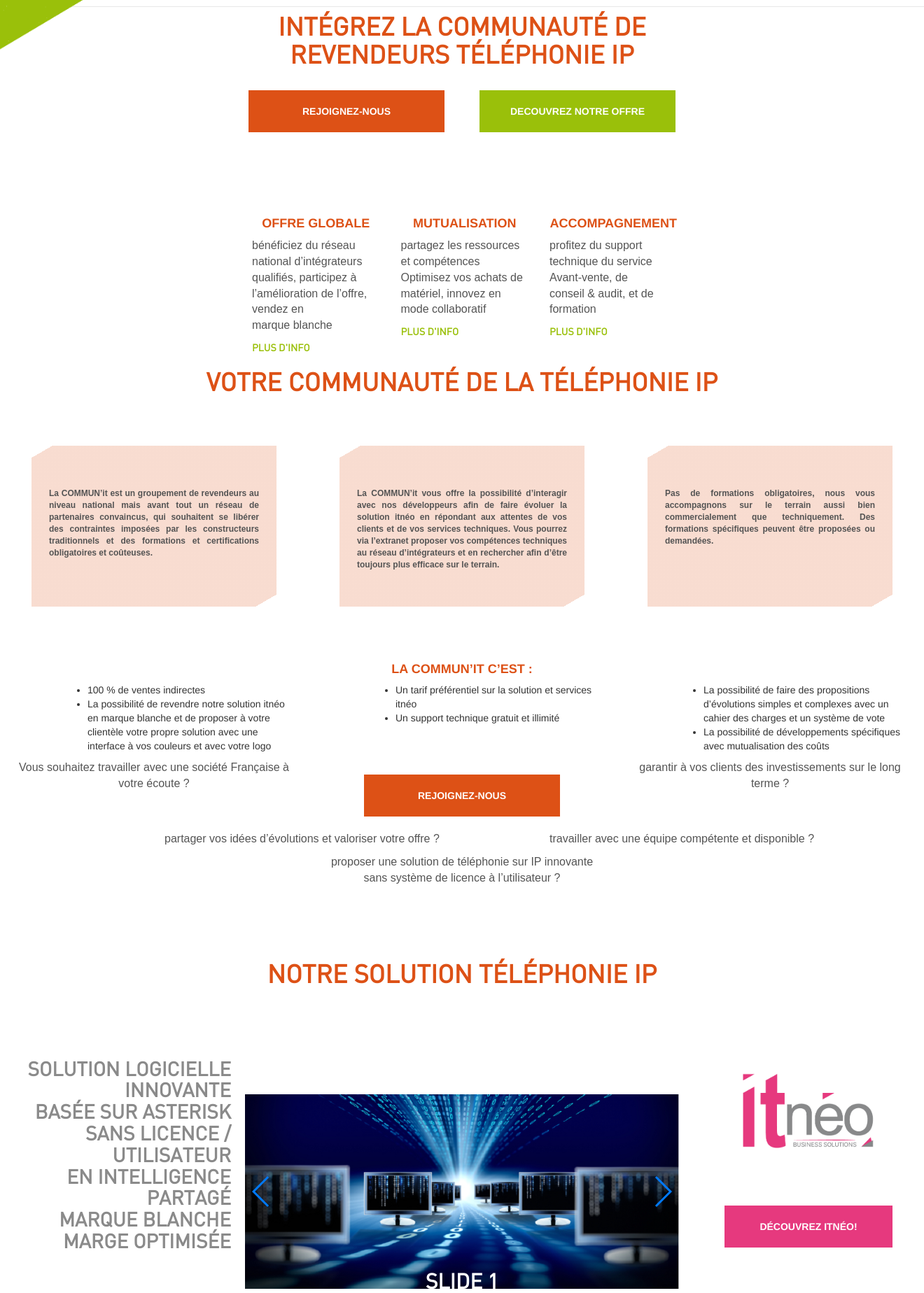
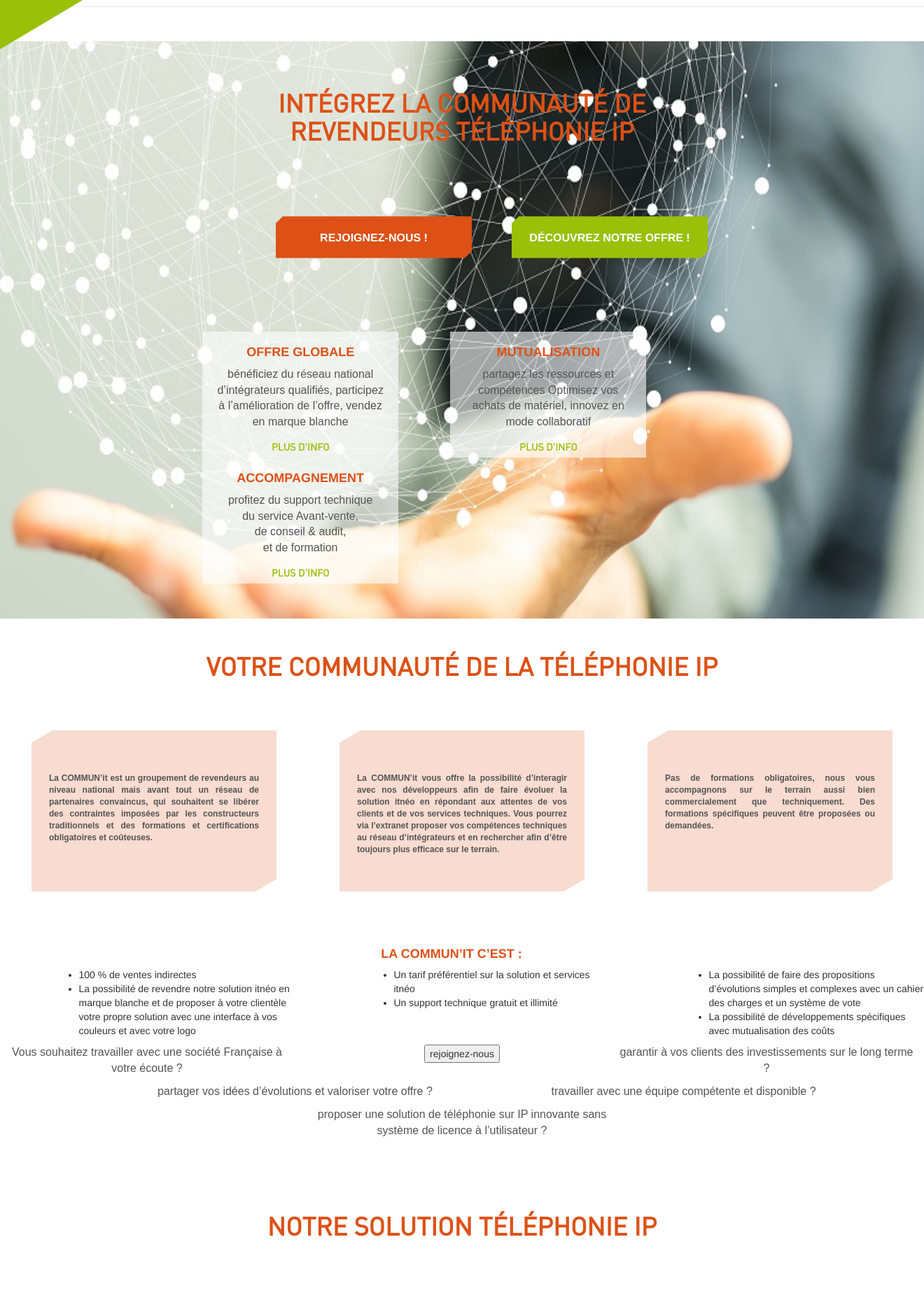
Before and after one commit to JohanGaub/symfony-project-03, a Symfony app: template src/AppBundle/Resources/views/Default/index.html.twig in a window 1320 px wide; the page is wider, and only the part inside the window is pictured. Shown: the part 151-1999 px from the top of that part at 70% size. Run offline with Twig, Linux system fonts and the light colour scheme; the template is opened without the code that fills it, so the values that code supplies are empty; some libraries are stand-ins or nearby versions.

Commit message:
partie 1

```diff
--- /dev/null
+++ b/src/AppBundle/Resources/views/Elements/macro.svgButton.html.twig
@@ -0,0 +1,23 @@
+{% macro svgButton(color, text) %}
+    <div class="svg-button">
+        <svg version="1.1" viewBox="0.0 0.0 280.0 60.0" fill="none" stroke="none" stroke-linecap="square" stroke-miterlimit="10"
+             xmlns="http://www.w3.org/2000/svg" xmlns:xlink="http://www.w3.org/1999/xlink">
+            <g clip-path="url(#p.0)">
+                <path fill="{{ color }}" d="m280.0 0.31233597l0 49.579853l-9.916199 9.91621l-270.0838 0l0 0l0 -49.579853l9.916209 -9.916209l270.0838 0z" fill-rule="evenodd"></path>
+            </g>
+            <foreignObject x="0" y="20" width="280" height="20">
+                <p>
+                    {{ text }}
+                </p>
+            </foreignObject>
+        </svg>
+    </div>
+{% endmacro %}
+
+
+<svg version="1.1" viewBox="0.0 0.0 280.0 60.0" fill="none" stroke="none" stroke-linecap="square" stroke-miterlimit="10"
+     xmlns="http://www.w3.org/2000/svg" xmlns:xlink="http://www.w3.org/1999/xlink">
+    <g clip-path="url(#p.0)">
+        <path fill="#cfe2f3" d="m280.0 0.31233597l0 49.579853l-9.916199 9.91621l-270.0838 0l0 0l0 -49.579853l9.916209 -9.916209l270.0838 0z" fill-rule="evenodd"></path>
+        </g>
+</svg>
--- a/src/AppBundle/Resources/views/Partials/footer.html.twig
+++ b/src/AppBundle/Resources/views/Partials/footer.html.twig
@@ -14,8 +14,9 @@
                     </ul>
                 </div>
             </div>
+            {% import 'AppBundle:Elements:macro.svgButton.html.twig' as button %}
             <div  id="footer-left-join-button">
-                <button class="join-button" type="button">rejoignez-nous !</button>
+                {{ button.svgButton("#dd5116", "Rejoignez-nous !") }}
             </div>
         </div>
         <div id="footer-left-down">
--- a/src/AppBundle/Resources/views/Partials/indexHome.html.twig
+++ b/src/AppBundle/Resources/views/Partials/indexHome.html.twig
@@ -1,40 +1,44 @@
 <section class="row index-home">
-    <div class="col-md-3 col-lg-3"></div>
-    <div class="col-xs-12 col-sm-12 col-md-6 col-lg-6">
+
+    <div class="col-xs-12 col-sm-8 col-sm-offset-2 col col-md-8 col-md-offset-2 col-lg-6 col-lg-offset-3">
         <div>
             <h1>Intégrez la communauté de</br> revendeurs téléphonie ip</h1>
         </div>
     </div>
-    <div class="row">
-        <div class="col-xs-12 col-sm-6 col-lg-3 col-lg-offset-3 text-center">
-            <button class="join-button" type="button">rejoignez-nous</button>
+    <div class="row index-button">
+        <div class="col-xs-12 col-sm-12 col-md-12 col-lg-12 text-center">
+        {% import 'AppBundle:Elements:macro.svgButton.html.twig' as button %}
+        <div class="col-xs-12   col-sm-5 col-sm-offset-1   join">
+            {{ button.svgButton("#dd5116", "Rejoignez-nous !") }}
         </div>
-        <div class="col-xs-12 col-sm-6 col-lg-3 col-lg-offset-0 text-center">
-            <button class="discover-button" type="button" >decouvrez notre offre </button>
+        <div class="col-xs-12  col-sm-5  col-sm-offset-1 discover">
+            {{ button.svgButton("#9AC00A", "Découvrez notre offre !") }}
+        </div>
         </div>
     </div>
-    <div class="row mrg-top-1">
-        <div class="col-xs-3 col-sm-3 col-md-3 col-lg-3"></div>
-        <div class="col-xs-12 col-sm-12 col-md-8 col-lg-8">
-            <div class="col-xs-12 col-sm-12 col-md-3 col-lg-3 ">
+
+    <div class="row index-comment">
+
+        <div class="col-xs-12  col-sm-10 col-sm-offset-1 col-lg-8 col-lg-offset-2 text-center">
+            <div class="col-xs-8 col-xs-offset-2 col-sm-3 col-sm-offset-1 text-center background-comment">
                 <h3>OFFRE GLOBALE</h3>
                 <p>bénéficiez du réseau national d’intégrateurs qualifiés, participez à l’amélioration de l’offre,
-                    vendez en </br> marque blanche</p>
+                    vendez en marque blanche</p>
                 <a href="#" class="plus-info">Plus d'info</a>
             </div>
 
-            <div class="col-xs-12 col-sm-12 col-md-3 col-lg-3">
+            <div class="col-xs-8 col-xs-offset-2 col-sm-3 col-sm-offset-1 text-center background-comment">
                 <h3>MUTUALISATION</h3>
-                <p>partagez les ressources et compétences Optimisez vos achats de matériel, innovez en </br>mode collaboratif</p>
+                <p class="fd">partagez les ressources et compétences Optimisez vos achats de matériel, innovez en mode collaboratif</p>
                 <a href="#" class="plus-info">Plus d'info</a>
             </div>
 
-            <div class="col-xs-12 col-sm-12 col-md-3 col-lg-3">
-
+            <div class="col-xs-8 col-xs-offset-2 col-sm-3 col-sm-offset-1 text-center background-comment">
                 <h3>ACCOMPAGNEMENT</h3>
-                <p>profitez du support technique du service Avant-vente, de </br>conseil & audit, et de </br>formation</p>
+                <p class="fd">profitez du support technique </br>du service Avant-vente,</br> de conseil & audit,</br> et de formation</p>
                 <a href="#" class="plus-info">Plus d'info</a>
             </div>
         </div>
     </div>
+
 </section>
--- a/src/AppBundle/Resources/views/Partials/indexItneo.html.twig
+++ b/src/AppBundle/Resources/views/Partials/indexItneo.html.twig
@@ -47,10 +47,11 @@
             <a href="#" class="plus-info-2">Plus d'info</a>
         </div>
         <!-- Last part (button) -->
+        {% import 'AppBundle:Elements:macro.svgButton.html.twig' as button %}
         <div class="col-xs-12 col-sm-12 col-md-12 col-lg-3">
             <img class="it-logo be-inline" src="{{ asset('assets/img/itneo_logo_HD.png') }}" alt="it neo logo">
             <div class="it-btn-group">
-                <button type="button" class="itneo-button">Découvrez Itnéo!</button>
+                {{ button.svgButton("#e6397e", "Découvez itnéo !") }}
 
                 <!--
                 - TODO => SEND TO FOOTER
--- a/web/assets/css/main.css
+++ b/web/assets/css/main.css
@@ -253,7 +253,11 @@ p {
   font-family: dinregular, sans-serif;
   font-weight: 700;
   font-size: 1.4rem;
-  text-transform: uppercase; }
+  text-transform: uppercase;
+  bottom: 5px;
+  position: absolute;
+  right: 25%;
+  left: 25%; }
 
 .plus-info-2 {
   color: #8a8a8a;
@@ -267,55 +271,44 @@ p {
   color: #E6397E;
   text-decoration: none; }
 
-/* Buttons */
-.join-button {
-  text-transform: uppercase;
-  font-weight: bold;
-  background-color: #dd5116;
-  width: 28rem;
-  height: 60px;
-  color: white;
-  border: none;
-  transition: all .5s;
-  background: linear-gradient(135deg, transparent 6px, #dd5116 0) top left, linear-gradient(315deg, transparent 6px, #dd5116 0) bottom right, linear-gradient(0deg, transparent 0px, #dd5116 0) top right, linear-gradient(0deg, transparent 0px, #dd5116 0) bottom left;
-  background-size: 50%;
-  background-repeat: no-repeat;
-  margin: 1.5em auto; }
-
-.discover-button {
-  text-transform: uppercase;
-  font-weight: bold;
-  background-color: #9ac00a;
-  width: 28rem;
-  height: 60px;
-  color: white;
-  border: none;
-  transition: all .5s;
-  background: linear-gradient(135deg, transparent 6px, #9ac00a 0) top left, linear-gradient(315deg, transparent 6px, #9ac00a 0) bottom right, linear-gradient(0deg, transparent 0px, #9ac00a 0) top right, linear-gradient(0deg, transparent 0px, #9ac00a 0) bottom left;
-  background-size: 50%;
-  background-repeat: no-repeat;
-  margin: 1.5em auto; }
-
-.itneo-button {
-  text-transform: uppercase;
-  font-weight: bold;
-  background-color: #E6397E;
-  width: 34rem;
-  height: 60px;
-  color: white;
-  border: none;
-  transition: all .5s;
-  background: linear-gradient(135deg, transparent 6px, #E6397E 0) top left, linear-gradient(315deg, transparent 6px, #E6397E 0) bottom right, linear-gradient(0deg, transparent 0px, #E6397E 0) top right, linear-gradient(0deg, transparent 0px, #E6397E 0) bottom left;
-  background-size: 50%;
-  background-repeat: no-repeat;
-  margin: 1.5em auto; }
+.svg-button {
+  width: 28rem; }
+  .svg-button p {
+    text-transform: uppercase;
+    font-size: 1.6rem;
+    font-family: inherit;
+    font-weight: bold;
+    color: white; }
 
 .index-home {
-  margin-top: 15rem; }
+  margin-top: 21rem;
+  padding-top: 5rem;
+  margin-bottom: 5rem;
+  background-image: url("/assets/img/img-home-index.jpg");
+  background-position: center;
+  background-repeat: no-repeat;
+  background-size: 1500px 1200px; }
 
-.row {
-  margin-right: 0 !important;
-  margin-left: 0 !important; }
+.index-button {
+  margin-top: 20rem;
+  margin-bottom: 10rem;
+  text-align: center;
+  padding-left: 25%;
+  padding-right: 25%; }
+
+.index-comment {
+  margin-bottom: 5rem; }
+
+@media screen and (max-width: 1400px) {
+  .background-comment {
+    background: rgba(255, 255, 255, 0.6);
+    height: 18rem !important;
+    width: 28rem !important; } }
+.background-comment {
+  background: rgba(255, 255, 255, 0.6);
+  height: 18rem !important;
+  width: 28rem !important;
+  position: relative; }
 
 @media (max-width: 480px) {
   h1 {
@@ -323,11 +316,19 @@ p {
     margin-bottom: 10px;
     font-size: 2em; }
 
-  .join, .discover {
-    margin-top: 10px; }
+  .join {
+    margin-bottom: 5rem;
+    margin-top: 5rem; }
 
-  .mrg-top-1 {
-    margin-top: 10px; } }
+  .index-button {
+    margin-top: 15px;
+    margin-bottom: 15px;
+    text-align: center;
+    padding-left: 5%;
+    padding-right: 5%; }
+
+  .background-comment {
+    margin-bottom: 10px; } }
 #index-itneo {
   margin: 2% 0; }
   #index-itneo .it-logo {
--- a/web/assets/css/sass/_general-style.scss
+++ b/web/assets/css/sass/_general-style.scss
@@ -48,7 +48,14 @@ p {
 /* Links Green */
 .plus-info {
   @include itBoldLink($primary-color, 1.4rem);
+  bottom: 5px;
+  position: absolute;
+  right: 25%;
+  left: 25%;
+
+
 }
+
 .plus-info-2 {
   @include itBoldLink($it-second-color, 1.8rem);
   transition: all .2s ease-in-out;
@@ -57,13 +64,15 @@ p {
   color: $it-color;
   text-decoration: none;
 }
-/* Buttons */
-.join-button {
-  @include itButton($secondary-color, 28rem);
+
+.svg-button{
+  width: 28rem;
+  p{
+    text-transform: uppercase;
+    font-size: 1.6rem;
+    font-family: inherit;
+    font-weight: bold;
+    color:white;
+  }
+
 }
-.discover-button {
-  @include itButton($primary-color, 28rem);
-}
-.itneo-button {
-  @include itButton($it-color, 34rem);
-}
--- a/web/assets/css/sass/_general-tools.scss
+++ b/web/assets/css/sass/_general-tools.scss
@@ -1,20 +1,4 @@
-@mixin itButton($color, $width, $height : 60px){
-  text-transform: uppercase;
-  font-weight: bold;
-  background-color: $color;
-  width: $width;
-  height: $height;
-  color: white;
-  border: none;
-  transition: all .5s;
-  background:linear-gradient(135deg, transparent 6px, $color 0) top left,
-            linear-gradient(315deg, transparent 6px, $color 0) bottom right,
-            linear-gradient(0deg, transparent 0px, $color 0) top right,
-            linear-gradient(0deg, transparent 0px, $color 0) bottom left;
-  background-size: 50%;
-  background-repeat: no-repeat;
-  margin: 1.5em auto;
-}
+
 
 @mixin itBoldLink($color, $size){
   color: $color;
--- a/web/assets/css/sass/_index-home.scss
+++ b/web/assets/css/sass/_index-home.scss
@@ -1,10 +1,49 @@
 .index-home {
-  margin-top : 15rem;
+ margin-top: 21rem;
+  padding-top: 5rem;
+ margin-bottom: 5rem;
+ background-image: url("/assets/img/img-home-index.jpg");
+ background-position: center;
+ background-repeat: no-repeat;
+  background-size: 1500px 1200px;
+
 }
 
-.row {
-  margin-right: 0 !important;
-  margin-left: 0 !important;
+.index-button {
+  margin-top: 20rem;
+  margin-bottom: 10rem;
+  text-align: center;
+  padding-left: 25%;
+  padding-right: 25%;
+}
+
+.index-comment {
+  margin-bottom: 5rem;
+
+}
+
+.join{
+
+}
+
+.discover{
+
+}
+@media screen and (max-width: 1400px) {
+  .background-comment{
+    background: rgba(255,255,255,0.6);
+    height: 18rem!important;
+    width: 28rem!important;
+
+  }
+}
+
+.background-comment{
+  background: rgba(255,255,255,0.6);
+  height: 18rem!important;
+  width : 28rem!important;
+  position:relative;
+
 }
 
 @media(max-width:480px) {
@@ -13,11 +52,19 @@
     margin-bottom: 10px;
     font-size: 2em;
   }
-  .join, .discover {
-    margin-top: 10px;
+
+  .join {
+    margin-bottom: 5rem;
+    margin-top: 5rem;
   }
-  .mrg-top-1 {
-    margin-top: 10px;
+  .index-button {
+    margin-top: 15px;
+    margin-bottom: 15px;
+    text-align: center;
+    padding-left: 5%;
+    padding-right: 5%;
   }
-
+  .background-comment {
+    margin-bottom: 10px;
+  }
 }
```
Also changed, not shown: web/assets/css/sass/_more.scss (line endings or trailing spaces), web/assets/img/Button communit.svg (added), web/assets/img/img-home-index.jpg (added), 1 other file.
